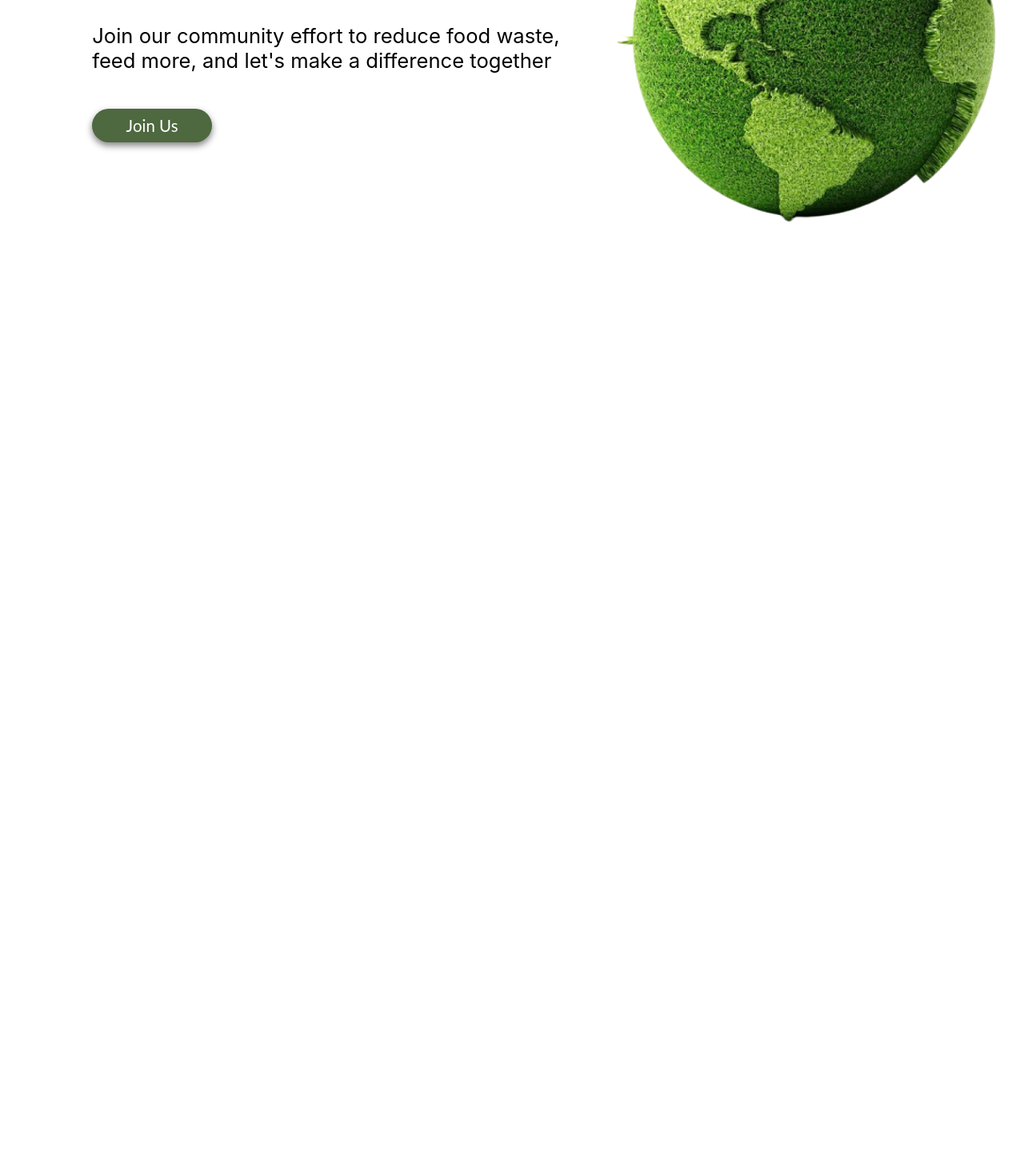
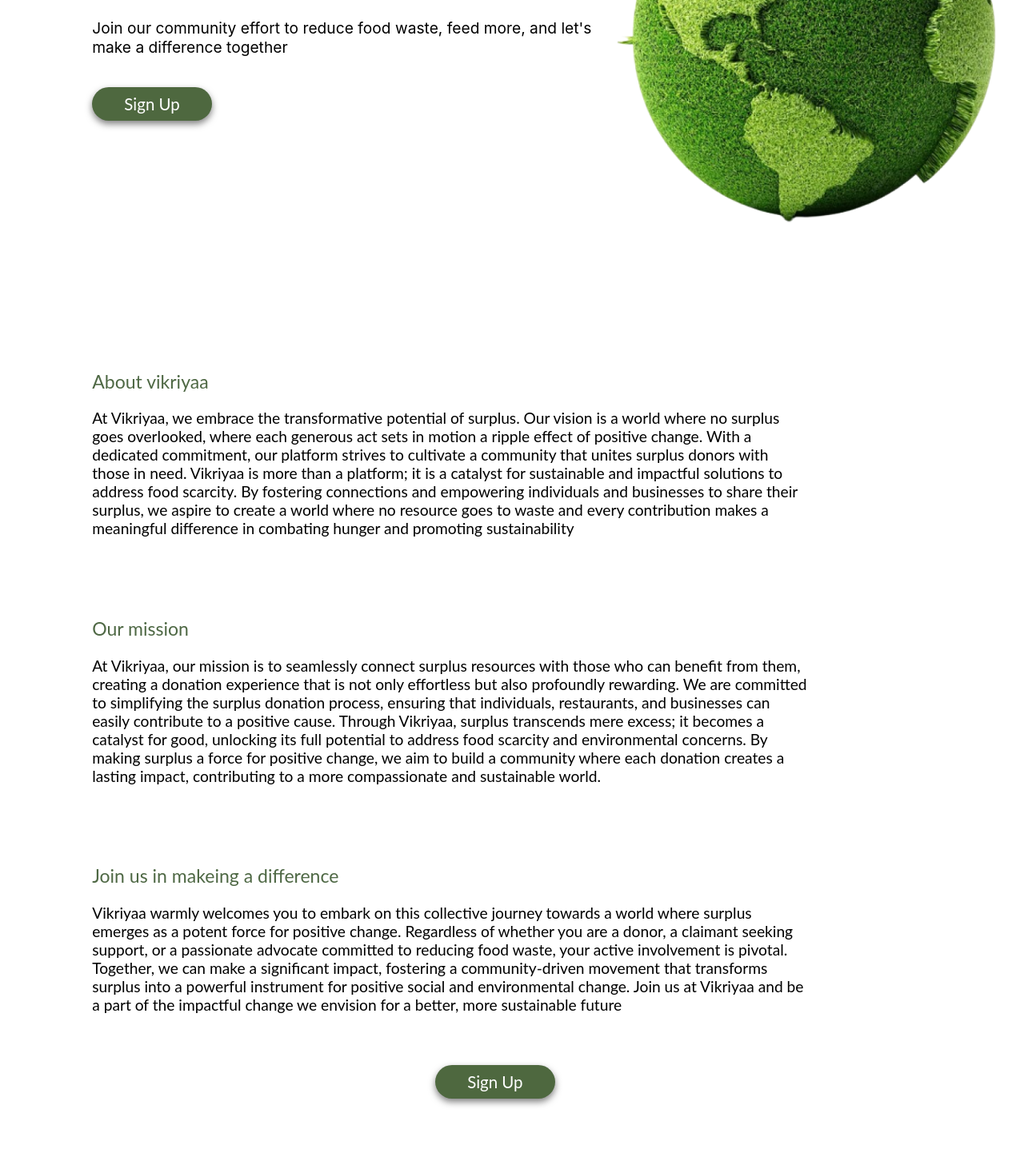
Before and after one commit to KKSurendran06/Vikriyaa, a React (Create React App) app: page / in a window 1280 px wide. Shown: the part 360-1812 px from the top of the page at 80% size. Before the commit the page ends 800 px from the top, so only its background shows below. Built offline with nearby package versions, Linux system fonts and the light colour scheme.

Commit message:
feat: add footer and landing page content

```diff
--- a/package.json
+++ b/package.json
@@ -9,6 +9,7 @@
     "@testing-library/user-event": "^13.5.0",
     "react": "^18.2.0",
     "react-dom": "^18.2.0",
+    "react-footer-simple": "^1.0.0",
     "react-router-dom": "^6.21.3",
     "react-scripts": "5.0.1",
     "web-vitals": "^2.1.4"
--- a/src/App.css
+++ b/src/App.css
@@ -7,6 +7,7 @@
   width: 15vw;
   height: auto;
   margin: 1vw;
+  margin-left: 3vw;
 }
 
 .navbar-right {
--- a/src/components/navbar.js
+++ b/src/components/navbar.js
@@ -1,5 +1,4 @@
 import React from 'react';
-import {Link} from 'react-router-dom';
 import logo from '../assets/logo.png' ;
 
 
@@ -11,13 +10,13 @@ const Navbar = () => {
          </div>
          <div className='navbar-right'>
             <li>
-               <Link to='#'>About us</Link>
+               <a href='#about'>About us</a>
             </li>
             <li>
-               <Link to='#'>Our mission</Link>
+               <a href='#mission'>Our mission</a>
             </li>
             <li>
-               <Link to='#'>Join us</Link>
+               <a href='#difference'>Join us</a>
             </li>
          </div>
       </div>
--- a/src/pages/landing_page.js
+++ b/src/pages/landing_page.js
@@ -7,22 +7,57 @@ const Landing = () => {
     return (
         <div>
             <Navbar />
-            <div className="land-content">
-                <div className="land-content-left">
-                    <div className="land-title">
+
+            <div className="land-intro">
+                <div className="land-intro-left">
+                    <div className="land-intro-title">
                         <p className="share">Share</p>
                         <p className="save">Save</p>
                         <p className="sustain">Sustain</p>
                     </div>
-                    <div className="land-para">
+                    <div className="land-intro-para">
                         <p>Join our community effort to reduce food waste, feed more, and let's make a difference together</p>
                     </div>
-                    <a href="/"><button className="join-button">Join Us</button></a>
+                    <a href="/"><button className="join-button">Sign Up</button></a>
                 </div>
-                <div className="land-content-right">
+                <div className="land-intro-right">
                     <img className="land-image" src={land} alt=" " />
                 </div>
             </div>
+
+            <div className="land-content-box">
+                <p id="about">About vikriyaa</p>
+                <p className="land-content">
+                    At Vikriyaa, we embrace the transformative potential of surplus. Our vision is a world where no surplus goes overlooked,
+                    where each generous act sets in motion a ripple effect of positive change. With a dedicated commitment,
+                    our platform strives to cultivate a community that unites surplus donors with those in need. Vikriyaa is more than a platform;
+                    it is a catalyst for sustainable and impactful solutions to address food scarcity. By fostering connections and empowering individuals
+                    and businesses to share their surplus, we aspire to create a world where no resource goes to waste and every contribution makes a
+                    meaningful difference in combating hunger and promoting sustainability</p>
+
+                <p id="mission">Our mission</p>
+                <p className="land-content">
+                At Vikriyaa, our mission is to seamlessly connect surplus resources with those who can benefit from them, creating a donation experience
+                that is not only effortless but also profoundly rewarding. We are committed to simplifying the surplus donation process, ensuring that
+                individuals, restaurants, and businesses can easily contribute to a positive cause. Through Vikriyaa, surplus transcends mere excess;
+                it becomes a catalyst for good, unlocking its full potential to address food scarcity and environmental concerns. By making surplus a
+                force for positive change, we aim to build a community where each donation creates a lasting impact, contributing to a more compassionate
+                and sustainable world.
+                </p>
+
+                <p id="difference">Join us in makeing a difference</p>
+                <p className="land-content">
+                    Vikriyaa warmly welcomes you to embark on this collective journey towards a world where surplus emerges as a potent force for
+                    positive change. Regardless of whether you are a donor, a claimant seeking support, or a passionate advocate committed to reducing food
+                    waste, your active involvement is pivotal. Together, we can make a significant impact, fostering a community-driven movement that transforms
+                    surplus into a powerful instrument for positive social and environmental change. Join us at Vikriyaa and be a part of the impactful change we
+                    envision for a better, more sustainable future</p>
+                    <a href="/"><button className="join-button-bottom">Sign Up</button></a>
+            </div>
+            <div className="footer">
+                <p>© 2024 Vikriyaa All rights reserved.</p>
+            </div>
+
         </div>
     )
 }
--- a/src/style/landing_page.css
+++ b/src/style/landing_page.css
@@ -1,25 +1,25 @@
 @import url('https://fonts.googleapis.com/css2?family=League+Gothic&family=Roboto:ital,wght@0,100;0,300;0,400;0,500;0,700;0,900;1,100;1,300;1,400;1,500;1,700;1,900&display=swap');
 
-.land-content {
+.land-intro {
     display: flex;
     margin-top: 3rem;
 }
 
-.land-content-left {
+.land-intro-left {
     margin-left: 9vw;
     display: flex;
     flex-direction: column;
     max-width: 50vw
 }
 
-.land-title {
+.land-intro-title {
     display: flex;
     gap: 2vw;
 }
 
-.land-para {
+.land-intro-para {
     margin-top: -9vw;
-    font-size: 2vw;
+    font-size: 1.5vw;
 }
 
 .share, .sustain {
@@ -50,7 +50,63 @@
 
 }
 
+.join-button-bottom{
+    background-color:  #4E683F;
+    filter: drop-shadow(0px 4px 4px rgba(0, 0, 0, 0.5));
+    width: 11.7vw;
+    height: 3.3vw;
+    flex-shrink: 0;
+    border-radius: 2vw;
+    border: 0;
+    text-align: center;
+    font-size: 1.6vw;
+    color: white;
+    font-family: 'lato';
+    margin-top: -1.5vw;
+    margin-left: 33.5vw;
+
+}
+
 .land-image {
     width: 100%;
     height: auto;
 }
+
+.land-content-box{
+    margin-left: 9vw;
+    margin-top: 10vw;
+    display:flex;
+    flex-direction: column;
+    font-family: 'lato';
+    max-width: 70vw;
+}
+
+.land-content{
+    margin-top: -0.2vw;
+    font-size: 1.5vw;
+    margin-bottom: 6vw;
+}
+
+
+#about {
+    color: rgba(78, 104, 68, 1);
+    font-size: 1.8vw;
+}
+
+#mission {
+    color: rgba(78, 104, 68, 1);
+    font-size: 1.8vw;
+}
+
+#difference {
+    color: rgba(78, 104, 68, 1);
+    font-size: 1.8vw;
+}
+
+.footer {
+    margin-top: 6vw;
+    text-align: center;
+    font-size: 1.2vw;
+    margin-right: 2.8vw;
+    color: rgba(78, 104, 68, 1);
+}
```
Also changed, not shown: 1 other file (tests, documents, lock files or other folders).
